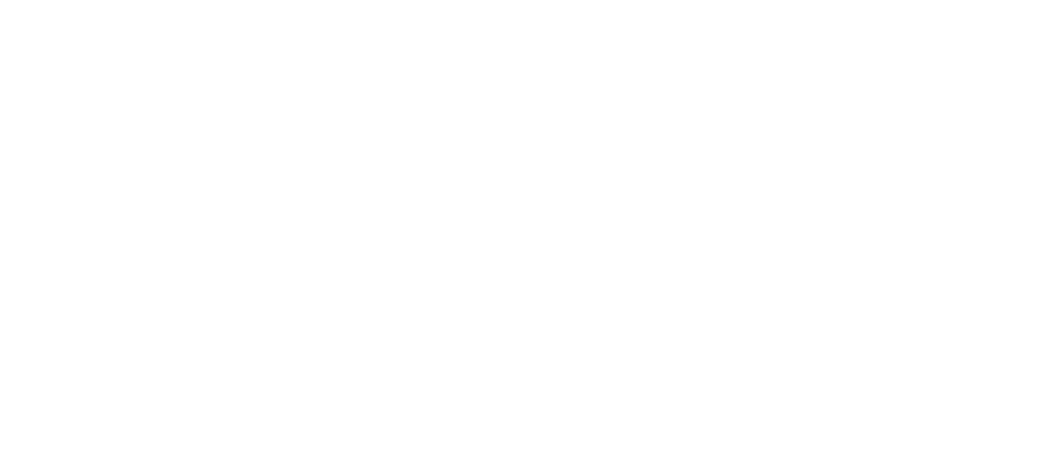
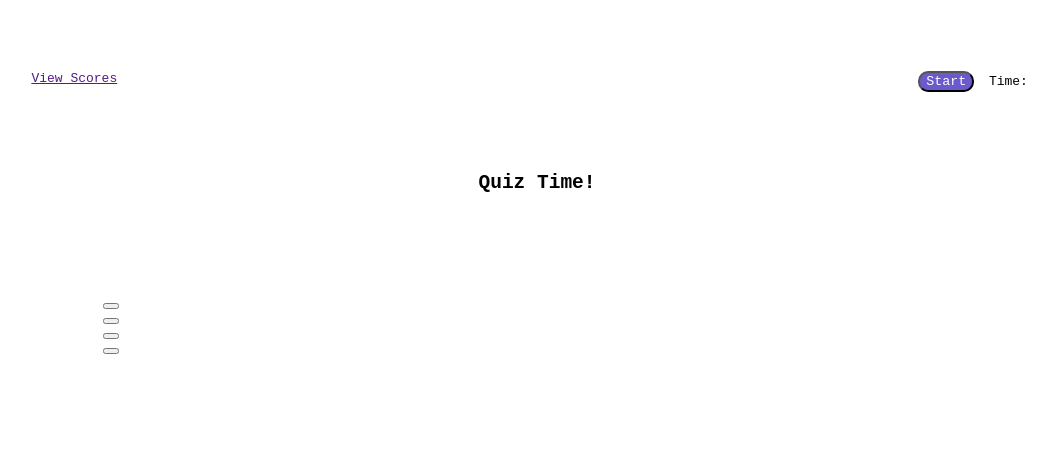
Before and after one commit to mikedotg01/simpleQuiz, a plain HTML site: page index.html in a window 1280 px wide. Shown: the whole page, without its empty margins (103-1159 px from the left). Drawn offline with Linux system fonts and the light colour scheme.

Commit message:
Added/completed styling page

```diff
--- a/Assets/script.js
+++ b/Assets/script.js
@@ -0,0 +1,42 @@
+// lets start with a simple alert explaining the game.
+alert('Hi! You are about to begin your quize for Coding101. \n Please click "Ok" to move out of this "alert()", and click on the "Start" button when you are ready to begin.')
+
+function startBtn(){
+
+}
+
+
+// // Selects element by class
+// var timeEl = document.querySelector(".time");
+
+// // Selects element by id
+// var mainEl = document.getElementById("main");
+
+// var secondsLeft = 10;
+
+// function setTime() {
+//   // Sets interval in variable
+//   var timerInterval = setInterval(function() {
+//     secondsLeft--;
+//     timeEl.textContent = secondsLeft + " seconds left till colorsplosion.";
+
+//     if(secondsLeft === 0) {
+//       // Stops execution of action at set interval
+//       clearInterval(timerInterval);
+//       // Calls function to create and append image
+//       sendMessage();
+//     }
+
+//   }, 1000);
+// }
+
+// // Function to create and append colorsplosion image
+// function sendMessage() {
+//   timeEl.textContent = " ";
+//   var imgEl = document.createElement("img");
+//   imgEl.setAttribute("src", "images/image_1.jpg");
+//   mainEl.appendChild(imgEl);
+
+// }
+
+// setTime();
--- a/Assets/style.css
+++ b/Assets/style.css
@@ -0,0 +1,72 @@
+/* lets start by giving the page universale styling */
+* {
+    font-family: monospace;
+    /* border: solid 1px gray;    */
+}
+
+body{
+    display: block;
+    border: none;
+}
+    header{
+        display: flex;
+        justify-content: space-between;
+/* lets add some space between the  */
+        padding-top: 5%;
+        padding-bottom: 5%;
+    }
+
+        .scoreKeeper{
+            display: flex;
+            justify-content: center;
+            padding-left: 10%;
+            border: none;
+        }
+
+        #startTimer{
+            width:10%;
+            display: flex;
+            justify-content: space-evenly;
+            align-items: center;
+            padding-right: 10%;
+        }
+
+        .startBtn{
+            background-color: slateblue;
+            color: white;
+            border-radius: 10px;
+        }
+
+        .time{
+            padding-left: 10%;
+            padding-right: 10%;
+        }
+
+        section{
+            /* padding: 1%; */
+            text-align: center;
+        }
+            section div{
+                /* padding: 2%; */
+            }
+            .resultCont{
+                padding:5% 15% 5% 15%;
+            }
+                .resultCont ul{
+                    padding: 1%;
+                    list-style-type: none;
+                    display: flex;
+                    flex-direction: column;
+                    align-content: flex-start;
+                    align-items: flex-start;
+                }
+                .options{
+
+                }
+                .options hr{
+                    color: slategray;
+                }
+                .popUpMes{
+                    padding: 1%;
+                    color:slategray;
+                }
--- a/index.html
+++ b/index.html
@@ -8,6 +8,39 @@
     <link rel="stylesheet" href="./Assets/style.css">
 </head>
 <body>
+    <header>
+            <div class="scoreKeeper">
+                <a href="">View Scores</a>
+            </div>
+            <div id="startTimer">
+                <div>
+                <button class="startBtn">Start</button>
+                </div>
+                <div class="time"> Time: <span>
+                </span></div>
+            </div>
+    </header>
+    <section>
+            <div class="quizCont">
+                <div class="Question">
+                    <h2>Quiz Time!</h2>
+                    <p></p>
+                </div>
+                <div class="resultCont">
+                    <div class="options">
+                    <ul>
+                    <li><button class="btn1"></button> </li>
+                    <li><button class="btn2"></button> </li>
+                    <li><button class="btn3"></button> </li>
+                    <li><button class="btn4"></button> </li>
+                    </ul>
+                    </div>
+
+                    <div class="popUpMes">
+                    </div>
+                </div>
+            </div>
+    </section>
 
 <script src="./Assets/script.js"></script>
 </body>
```
Also changed, not shown: Assets/Untitled-2022-06-25-1132.excalidraw.svg (added).
